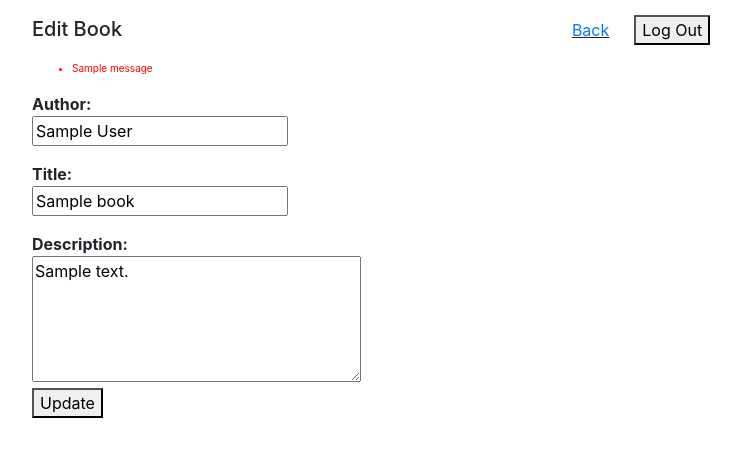
After one commit to AndyHuang9322/Lib_system, a Django app: template apps/lib_app/templates/edit_book.html in a window 1280 px wide. The commit adds this page. Shown: the top 457 px of the page, without its empty margins (243-984 px from the left). Run offline with Django 3.2, Linux system fonts and the light colour scheme; the template is opened without the code that fills it: values that come from a table or form of the project are taken from there, others are empty; tables that the repository leaves empty hold one stand-in row (values such as "Sample post"); one stand-in notice (Sample message) is shown; parts of the project's set-up code (start-up, migrations or seed data) failed here and were passed over; some libraries are stand-ins or nearby versions.

Commit message:
book functions

```diff
--- /dev/null
+++ b/apps/lib_app/templates/edit_book.html
@@ -0,0 +1,68 @@
+<!DOCTYPE html>
+<html lang="en">
+
+<head>
+    <meta charset="utf-8" />
+    <title>Edit Account</title>
+    <link rel="stylesheet" href="https://stackpath.bootstrapcdn.com/bootstrap/4.2.1/css/bootstrap.min.css" integrity="sha384-GJzZqFGwb1QTTN6wy59ffF1BuGJpLSa9DkKMp0DgiMDm4iYMj70gZWKYbI706tWS"
+        crossorigin="anonymous">
+    <style>
+        .header1,
+        .header2 {
+            display: inline-block;
+            margin-top: 2%;
+        }
+        .header2{
+            margin-left: 61%;
+        }
+        .messages{
+            color: red;
+            font-size: 10px;
+        }
+    </style>
+</head>
+
+<body>
+    <div class="container">
+        <div class="row">
+            <div class="col">
+            </div>
+            <div class="col-8">
+                <div class="wrapper">
+                    <div class="header1">
+                        <h5>Edit Book</h5>
+                    </div>
+                    <div class="header2">
+                        <p>
+                            <u><a href='/back'>Back</a></u> &emsp;
+                            <a href='/logout'><button>Log Out</button></a>
+                        </p>
+                    </div>
+                </div>
+                <div class="content">
+                    <form action="/update/{{book.id}}" method="POST">
+                        {% csrf_token %}
+                        {% if messages %}
+                            <ul class="messages">
+                                {% for message in messages %}
+                                    <li {% if message.tags %} class="{{ message.tags }}" {% endif %}>
+                                    {% if message.level == DEFAULT_MESSAGE_LEVELS.ERROR %}Important: {% endif %}
+                                        {{ message }}
+                                    </li>
+                                {% endfor %}
+                            </ul>
+                        {% endif %}
+                        <b>Author:</b> <br><input type="text" name="author" value="{{book.author}}"><p></p>
+                        <b>Title:</b> <br><input type="text" name="title" value="{{book.title}}"><br><p></p>
+                        <b>Description:</b> <br><textarea name="description" rows="5" cols="30">{{book.description}}</textarea><br>
+                        <button type="submit">Update</button>
+                    </form>
+                </div>
+            </div>
+        <div class="col">
+        </div>
+    </div>
+    </div>
+</body>
+
+</html>
--- a/apps/lib_app/urls.py
+++ b/apps/lib_app/urls.py
@@ -9,5 +9,9 @@ urlpatterns = [
     url(r'^logout$', views.logout),
 #dashboard:
     url(r'^quotes$', views.show),
-     url(r'^post/(?P<id>\d+)$', views.add_book)
+    url(r'^post/(?P<id>\d+)$', views.add_book),
+    url(r'^like/(?P<id>\d+)/(?P<book>\d+)$', views.like),
+    url(r'^edit_book/(?P<id>\d+)$', views.edit_book),
+    url(r'^delete/(?P<id>\d+)$', views.delete),
+    url(r'^back/', views.back),
 ]
```
Also changed, not shown: apps/lib_app/templates/dashboard.html (+25 -15 lines), apps/lib_app/views.py (+30 -0 lines).
